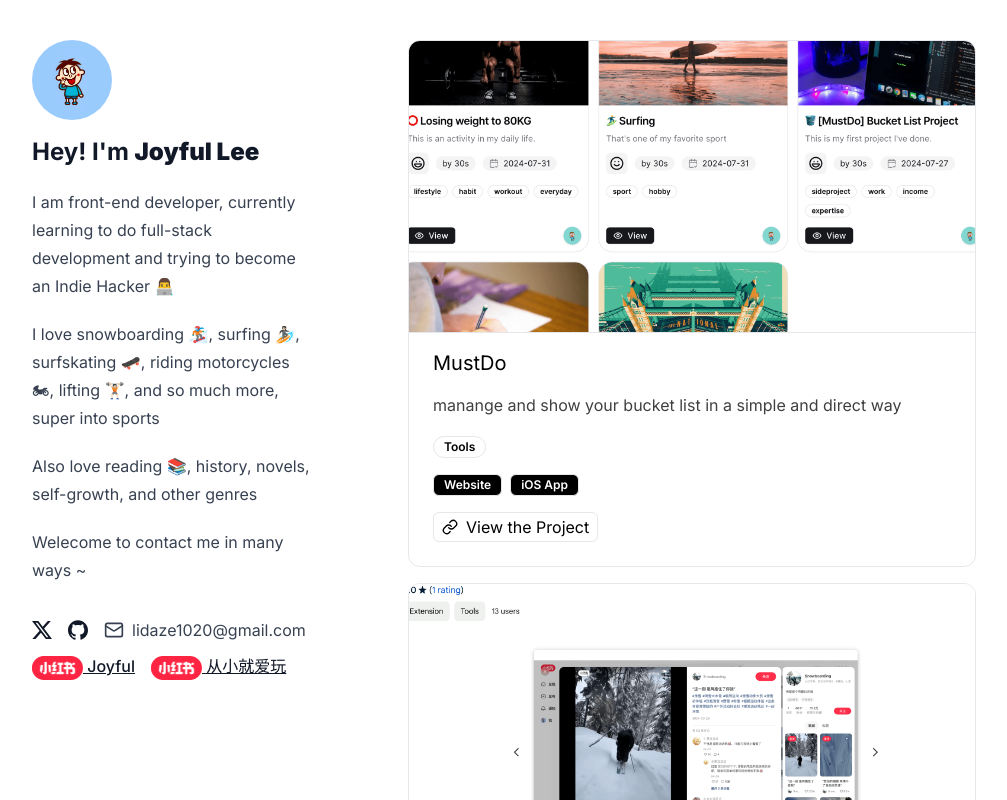
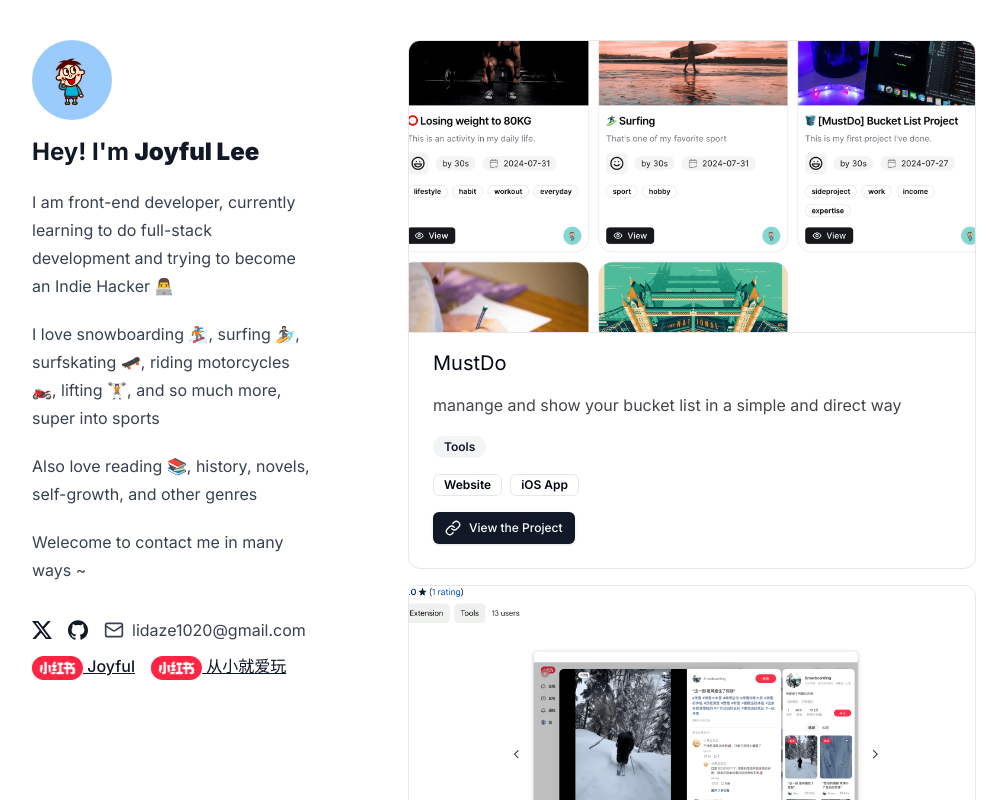
Before and after one commit to lidaze/joyful-home, a Next.js app: page / in a window 1280 px wide. Shown: the top 800 px of the page, without its empty margins (136-1143 px from the left). Built offline with nearby package versions, Linux system fonts and the light colour scheme.

Commit message:
[feat] add shadcn/ui and initialized

```diff
--- a/app/globals.css
+++ b/app/globals.css
@@ -2,32 +2,68 @@
 @tailwind components;
 @tailwind utilities;
 
-:root {
-  --foreground-rgb: 0, 0, 0;
-  --background-start-rgb: 214, 219, 220;
-  --background-end-rgb: 255, 255, 255;
-}
+@layer base {
+  :root {
+    --background: 0 0% 100%;
+    --foreground: 224 71.4% 4.1%;
+    --card: 0 0% 100%;
+    --card-foreground: 224 71.4% 4.1%;
+    --popover: 0 0% 100%;
+    --popover-foreground: 224 71.4% 4.1%;
+    --primary: 220.9 39.3% 11%;
+    --primary-foreground: 210 20% 98%;
+    --secondary: 220 14.3% 95.9%;
+    --secondary-foreground: 220.9 39.3% 11%;
+    --muted: 220 14.3% 95.9%;
+    --muted-foreground: 220 8.9% 46.1%;
+    --accent: 220 14.3% 95.9%;
+    --accent-foreground: 220.9 39.3% 11%;
+    --destructive: 0 84.2% 60.2%;
+    --destructive-foreground: 210 20% 98%;
+    --border: 220 13% 91%;
+    --input: 220 13% 91%;
+    --ring: 224 71.4% 4.1%;
+    --radius: 0.5rem;
+    --chart-1: 12 76% 61%;
+    --chart-2: 173 58% 39%;
+    --chart-3: 197 37% 24%;
+    --chart-4: 43 74% 66%;
+    --chart-5: 27 87% 67%;
+  }
 
-@media (prefers-color-scheme: dark) {
-  :root {
-    --foreground-rgb: 255, 255, 255;
-    --background-start-rgb: 0, 0, 0;
-    --background-end-rgb: 0, 0, 0;
+  .dark {
+    --background: 224 71.4% 4.1%;
+    --foreground: 210 20% 98%;
+    --card: 224 71.4% 4.1%;
+    --card-foreground: 210 20% 98%;
+    --popover: 224 71.4% 4.1%;
+    --popover-foreground: 210 20% 98%;
+    --primary: 210 20% 98%;
+    --primary-foreground: 220.9 39.3% 11%;
+    --secondary: 215 27.9% 16.9%;
+    --secondary-foreground: 210 20% 98%;
+    --muted: 215 27.9% 16.9%;
+    --muted-foreground: 217.9 10.6% 64.9%;
+    --accent: 215 27.9% 16.9%;
+    --accent-foreground: 210 20% 98%;
+    --destructive: 0 62.8% 30.6%;
+    --destructive-foreground: 210 20% 98%;
+    --border: 215 27.9% 16.9%;
+    --input: 215 27.9% 16.9%;
+    --ring: 216 12.2% 83.9%;
+    --chart-1: 220 70% 50%;
+    --chart-2: 160 60% 45%;
+    --chart-3: 30 80% 55%;
+    --chart-4: 280 65% 60%;
+    --chart-5: 340 75% 55%;
   }
 }
 
-body {
-  color: rgb(var(--foreground-rgb));
-  /* background: linear-gradient(
-      to bottom,
-      transparent,
-      rgb(var(--background-end-rgb))
-    )
-    rgb(var(--background-start-rgb)); */
-}
-
-@layer utilities {
-  .text-balance {
-    text-wrap: balance;
+@layer base {
+  * {
+    @apply border-border;
+  }
+  body {
+    @apply bg-background text-foreground;
   }
 }
--- a/app/layout.tsx
+++ b/app/layout.tsx
@@ -1,8 +1,10 @@
 import type { Metadata } from "next";
-import { Inter } from "next/font/google";
+import { Inter as FontSans } from "next/font/google";
 import "./globals.css";
 
-const inter = Inter({ subsets: ["latin"] });
+import { cn } from "@/lib/utils";
+
+const fontSans = FontSans({ subsets: ["latin"], variable: "--font-sans" });
 
 export const metadata: Metadata = {
   title: "Joyful Home",
@@ -15,8 +17,10 @@
   children: React.ReactNode;
 }>) {
   return (
-    <html lang="en">
-      <body className={inter.className}>{children}</body>
+    <html lang="en" suppressHydrationWarning>
+      <body className={cn("min-h-screen bg-background font-sans antialiased", fontSans.variable)}>
+        {children}
+      </body>
     </html>
   );
 }
--- a/components/project-item.tsx
+++ b/components/project-item.tsx
@@ -3,8 +3,9 @@
 import clsx from "clsx";
 import Link from "next/link";
 import Image from "next/image";
-import Tag from "./tag";
 import { Link as LinkIcon } from "lucide-react";
+import { Button } from "./ui/button";
+import { Badge } from "./ui/badge";
 
 interface ProjectItemProps {
   className?: string;
@@ -29,34 +30,34 @@
         <Image
           className="transition scale-110 group-hover:scale-125"
           fill
-          objectFit="cover"
+          // objectFit="cover"
           src={project.image}
           alt={project.imageAlt}
+          style={{ objectFit: "cover" }}
         />
       </Link>
       <h2 className="text-xl">{project.title}</h2>
       <p className="opacity-75">{project.description}</p>
       <div>
         {project.category.map((item, i) => (
-          <Tag variant="outline" key={i}>
+          <Badge variant="secondary" className="rounded-full" key={i}>
             {item}
-          </Tag>
+          </Badge>
         ))}
       </div>
       <div className="flex gap-x-2">
         {project.types.map((type, i) => (
-          <Tag className="rounded-md" key={i}>
+          <Badge variant="outline" key={i}>
             {type}
-          </Tag>
+          </Badge>
         ))}
       </div>
       <div>
-        <Link
-          href={project.link}
-          target="__blank"
-          className="inline-flex items-center gap-x-2 border px-2 py-0.5 rounded-md"
-        >
-          <LinkIcon className="size-4" /> View the Project
+        <Link href={project.link} target="__blank">
+          <Button size="sm">
+            <LinkIcon className="size-4 mr-2" />
+            View the Project
+          </Button>
         </Link>
       </div>
     </div>
--- /dev/null
+++ b/components/ui/badge.tsx
@@ -0,0 +1,36 @@
+import * as React from "react"
+import { cva, type VariantProps } from "class-variance-authority"
+
+import { cn } from "@/lib/utils"
+
+const badgeVariants = cva(
+  "inline-flex items-center rounded-md border px-2.5 py-0.5 text-xs font-semibold transition-colors focus:outline-none focus:ring-2 focus:ring-ring focus:ring-offset-2",
+  {
+    variants: {
+      variant: {
+        default:
+          "border-transparent bg-primary text-primary-foreground shadow hover:bg-primary/80",
+        secondary:
+          "border-transparent bg-secondary text-secondary-foreground hover:bg-secondary/80",
+        destructive:
+          "border-transparent bg-destructive text-destructive-foreground shadow hover:bg-destructive/80",
+        outline: "text-foreground",
+      },
+    },
+    defaultVariants: {
+      variant: "default",
+    },
+  }
+)
+
+export interface BadgeProps
+  extends React.HTMLAttributes<HTMLDivElement>,
+    VariantProps<typeof badgeVariants> {}
+
+function Badge({ className, variant, ...props }: BadgeProps) {
+  return (
+    <div className={cn(badgeVariants({ variant }), className)} {...props} />
+  )
+}
+
+export { Badge, badgeVariants }
--- /dev/null
+++ b/components/ui/button.tsx
@@ -0,0 +1,57 @@
+import * as React from "react"
+import { Slot } from "@radix-ui/react-slot"
+import { cva, type VariantProps } from "class-variance-authority"
+
+import { cn } from "@/lib/utils"
+
+const buttonVariants = cva(
+  "inline-flex items-center justify-center whitespace-nowrap rounded-md text-sm font-medium transition-colors focus-visible:outline-none focus-visible:ring-1 focus-visible:ring-ring disabled:pointer-events-none disabled:opacity-50",
+  {
+    variants: {
+      variant: {
+        default:
+          "bg-primary text-primary-foreground shadow hover:bg-primary/90",
+        destructive:
+          "bg-destructive text-destructive-foreground shadow-sm hover:bg-destructive/90",
+        outline:
+          "border border-input bg-background shadow-sm hover:bg-accent hover:text-accent-foreground",
+        secondary:
+          "bg-secondary text-secondary-foreground shadow-sm hover:bg-secondary/80",
+        ghost: "hover:bg-accent hover:text-accent-foreground",
+        link: "text-primary underline-offset-4 hover:underline",
+      },
+      size: {
+        default: "h-9 px-4 py-2",
+        sm: "h-8 rounded-md px-3 text-xs",
+        lg: "h-10 rounded-md px-8",
+        icon: "h-9 w-9",
+      },
+    },
+    defaultVariants: {
+      variant: "default",
+      size: "default",
+    },
+  }
+)
+
+export interface ButtonProps
+  extends React.ButtonHTMLAttributes<HTMLButtonElement>,
+    VariantProps<typeof buttonVariants> {
+  asChild?: boolean
+}
+
+const Button = React.forwardRef<HTMLButtonElement, ButtonProps>(
+  ({ className, variant, size, asChild = false, ...props }, ref) => {
+    const Comp = asChild ? Slot : "button"
+    return (
+      <Comp
+        className={cn(buttonVariants({ variant, size, className }))}
+        ref={ref}
+        {...props}
+      />
+    )
+  }
+)
+Button.displayName = "Button"
+
+export { Button, buttonVariants }
--- /dev/null
+++ b/lib/utils.ts
@@ -0,0 +1,6 @@
+import { type ClassValue, clsx } from "clsx"
+import { twMerge } from "tailwind-merge"
+
+export function cn(...inputs: ClassValue[]) {
+  return twMerge(clsx(inputs))
+}
--- a/package.json
+++ b/package.json
@@ -9,22 +9,27 @@
     "lint": "next lint"
   },
   "dependencies": {
+    "@radix-ui/react-slot": "^1.1.0",
     "clsx": "^2.1.1",
     "next": "14.2.5",
     "react": "^18",
     "react-dom": "^18"
   },
   "devDependencies": {
+    "@radix-ui/react-icons": "^1.3.0",
     "@tailwindcss/aspect-ratio": "^0.4.2",
     "@tailwindcss/typography": "^0.5.13",
     "@types/node": "^20",
     "@types/react": "^18",
     "@types/react-dom": "^18",
+    "class-variance-authority": "^0.7.0",
     "eslint": "^8",
     "eslint-config-next": "14.2.5",
     "lucide-react": "^0.416.0",
     "postcss": "^8",
+    "tailwind-merge": "^2.4.0",
     "tailwindcss": "^3.4.1",
+    "tailwindcss-animate": "^1.0.7",
     "typescript": "^5"
   }
 }
--- a/tailwind.config.ts
+++ b/tailwind.config.ts
@@ -1,22 +1,91 @@
 import type { Config } from "tailwindcss";
+import { fontFamily } from "tailwindcss/defaultTheme";
 
-const config: Config = {
+const config = {
+  darkMode: ["class"],
   content: [
-    "./pages/**/*.{js,ts,jsx,tsx,mdx}",
-    "./components/**/*.{js,ts,jsx,tsx,mdx}",
-    "./app/**/*.{js,ts,jsx,tsx,mdx}",
+    "./pages/**/*.{ts,tsx}",
+    "./components/**/*.{ts,tsx}",
+    "./app/**/*.{ts,tsx}",
+    "./src/**/*.{ts,tsx}",
   ],
+  prefix: "",
   theme: {
+    container: {
+      center: true,
+      padding: "2rem",
+      screens: {
+        "2xl": "1400px",
+      },
+    },
     extend: {
-      backgroundImage: {
-        "gradient-radial": "radial-gradient(var(--tw-gradient-stops))",
-        "gradient-conic": "conic-gradient(from 180deg at 50% 50%, var(--tw-gradient-stops))",
+      fontFamily: {
+        sans: ["var(--font-sans)", ...fontFamily.sans],
+      },
+      colors: {
+        border: "hsl(var(--border))",
+        input: "hsl(var(--input))",
+        ring: "hsl(var(--ring))",
+        background: "hsl(var(--background))",
+        foreground: "hsl(var(--foreground))",
+        primary: {
+          DEFAULT: "hsl(var(--primary))",
+          foreground: "hsl(var(--primary-foreground))",
+        },
+        secondary: {
+          DEFAULT: "hsl(var(--secondary))",
+          foreground: "hsl(var(--secondary-foreground))",
+        },
+        destructive: {
+          DEFAULT: "hsl(var(--destructive))",
+          foreground: "hsl(var(--destructive-foreground))",
+        },
+        muted: {
+          DEFAULT: "hsl(var(--muted))",
+          foreground: "hsl(var(--muted-foreground))",
+        },
+        accent: {
+          DEFAULT: "hsl(var(--accent))",
+          foreground: "hsl(var(--accent-foreground))",
+        },
+        popover: {
+          DEFAULT: "hsl(var(--popover))",
+          foreground: "hsl(var(--popover-foreground))",
+        },
+        card: {
+          DEFAULT: "hsl(var(--card))",
+          foreground: "hsl(var(--card-foreground))",
+        },
+      },
+      borderRadius: {
+        lg: "var(--radius)",
+        md: "calc(var(--radius) - 2px)",
+        sm: "calc(var(--radius) - 4px)",
+      },
+      keyframes: {
+        "accordion-down": {
+          from: { height: "0" },
+          to: { height: "var(--radix-accordion-content-height)" },
+        },
+        "accordion-up": {
+          from: { height: "var(--radix-accordion-content-height)" },
+          to: { height: "0" },
+        },
+      },
+      animation: {
+        "accordion-down": "accordion-down 0.2s ease-out",
+        "accordion-up": "accordion-up 0.2s ease-out",
       },
     },
   },
   corePlugins: {
     aspectRatio: false,
   },
-  plugins: [require("@tailwindcss/typography"), require("@tailwindcss/aspect-ratio")],
-};
+  plugins: [
+    require("tailwindcss-animate"),
+    require("@tailwindcss/typography"),
+    require("@tailwindcss/aspect-ratio"),
+  ],
+} satisfies Config;
+
 export default config;
```
Also changed, not shown: 1 other file (tests, documents, lock files or other folders).
